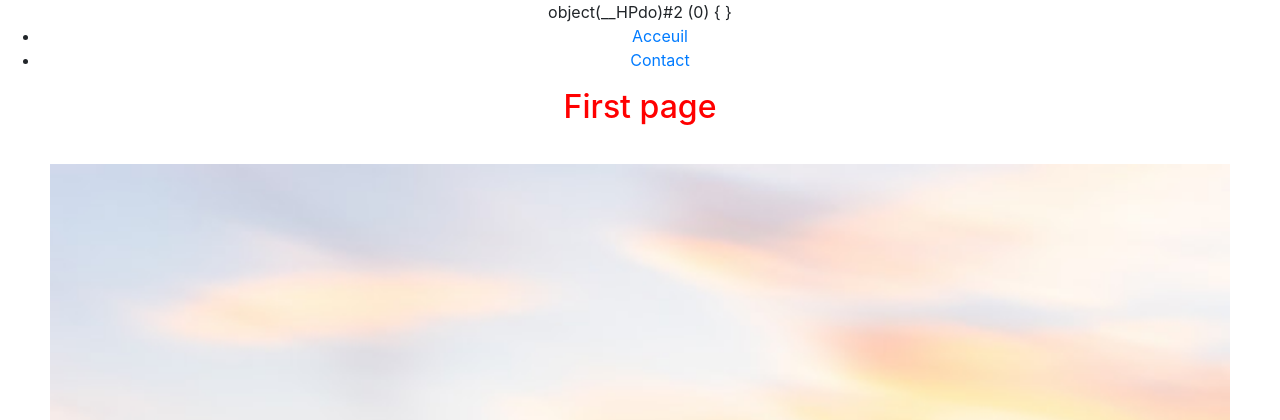
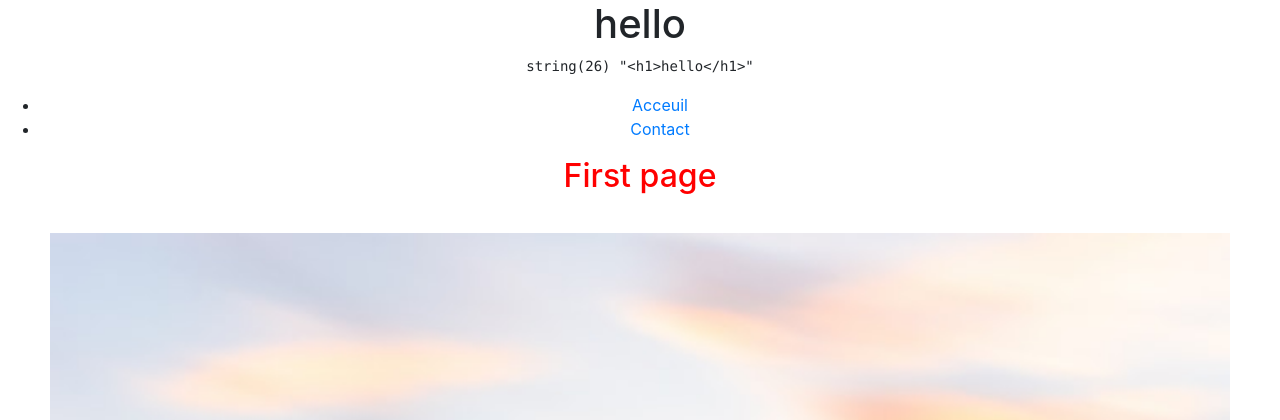
Before and after one commit to tijaniabdellatif/MVC_final, a PHP site: page / in a window 1280 px wide. Shown: the top 420 px of the page. Run offline with PHP 8.4, Linux system fonts and the light colour scheme; some libraries are stand-ins or nearby versions.

Commit message:
_functions

```diff
--- /dev/null
+++ b/_functions/functions.php
@@ -0,0 +1,25 @@
+<?php
+
+/**
+ * Securisation d'une chaine de caractere
+ * @param [type] $string
+ * @return string
+ */
+
+function str_secur($string){
+
+    return trim(htmlspecialchars($string));
+}
+
+/**
+ * formated debug
+ *
+ * @param [type] $var
+ * @return void
+ */
+function debug($var){
+
+    echo '<pre>';
+    var_dump($var);
+    echo '</pre>';
+}
--- a/index.php
+++ b/index.php
@@ -1,7 +1,12 @@
 <?php
 include_once '_config/config.php';
 include_once '_config/db.php';
-var_dump($db);
+include_once '_functions/functions.php';
+
+// debug(['hello','world']);
+// exit;
+echo '<h1>hello</h1>';
+ echo debug(str_secur('<h1>hello</h1>'));
 
 //definition de la page courante
 if(isset($_GET['page']) AND !empty($_GET['page'])){
```
